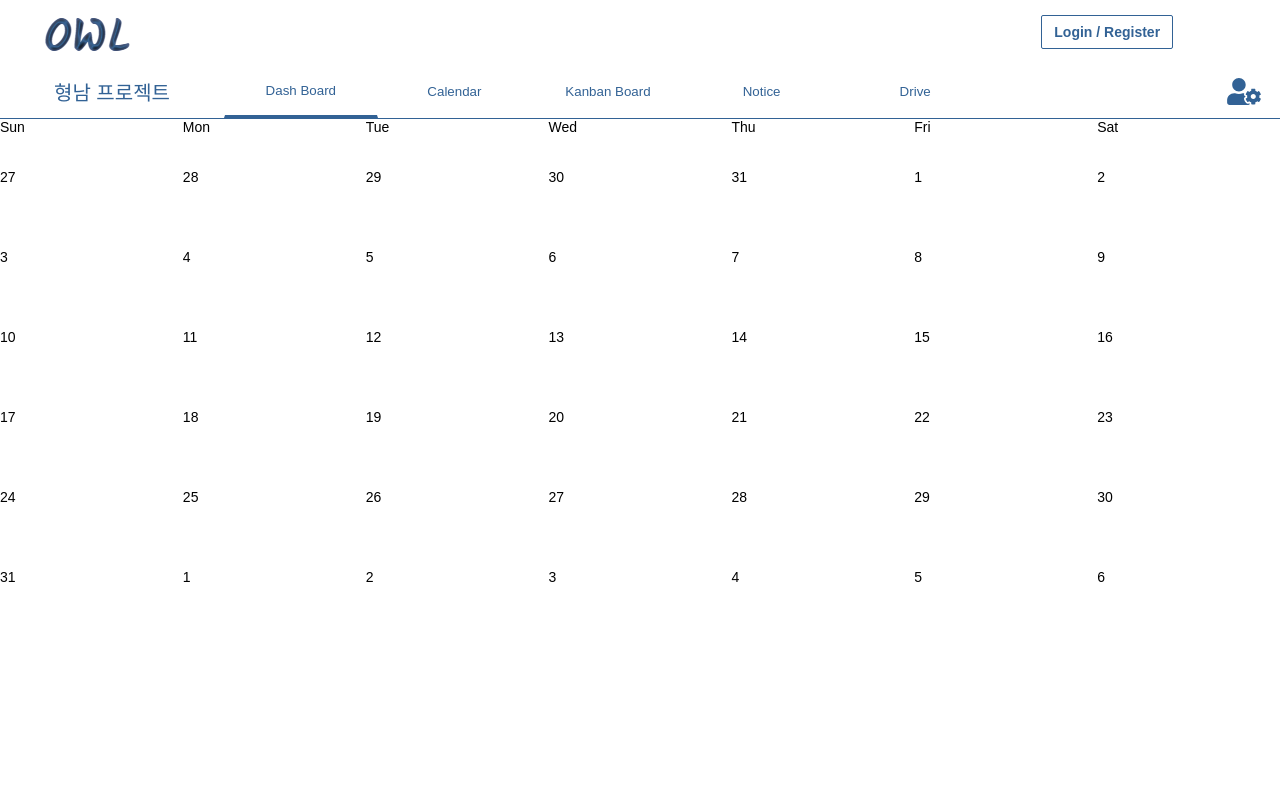
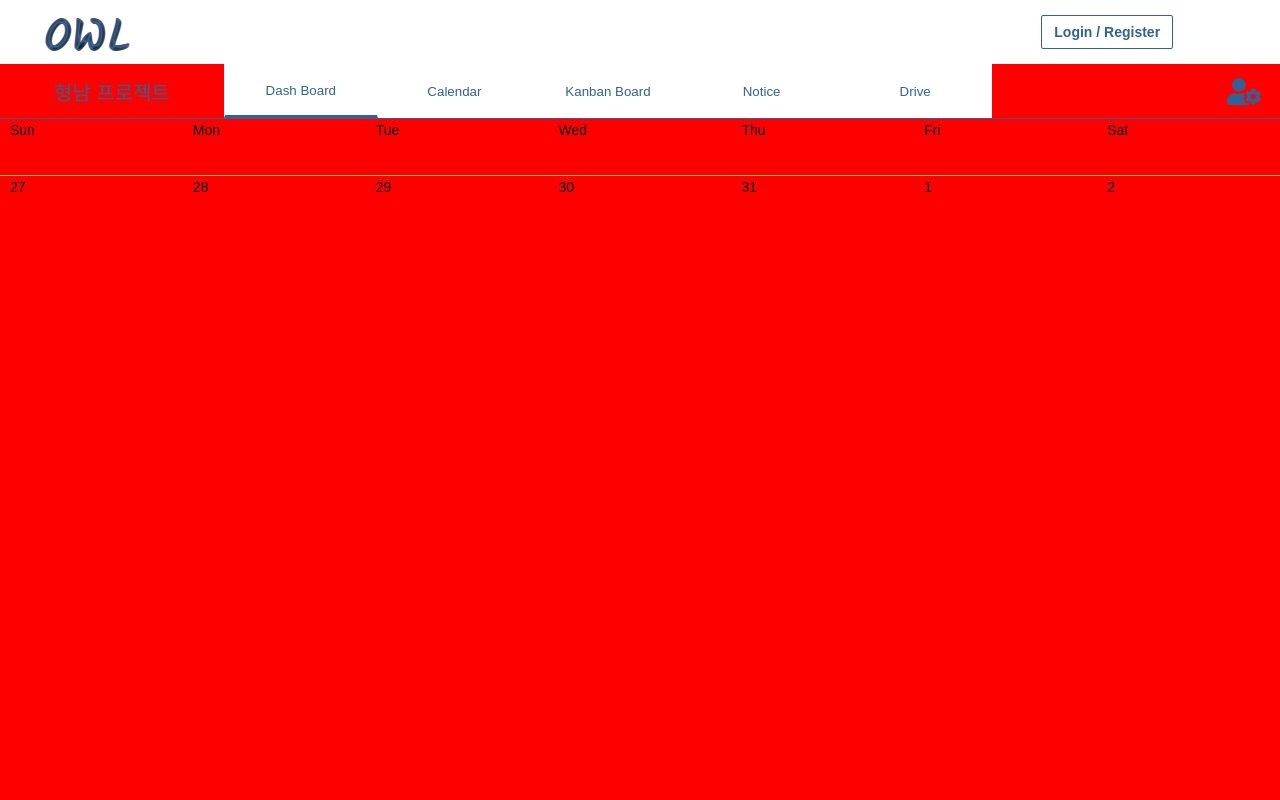
Before and after one commit to hyoungnamoh/react-owl, a Next.js app in the folder front/: page /project/projectList/projectDetail in a window 1280 px wide. Shown: the top 800 px of the page. Built offline with nearby package versions, Linux system fonts and the light colour scheme.

Commit message:
Modify: 캘린더 작업중

```diff
--- a/front/components/Calendar.tsx
+++ b/front/components/Calendar.tsx
@@ -3,18 +3,17 @@ import styles from '../styles/Calendar.module.scss';
 import { getCalendarArray } from '../utils/calendarUtil';
 const Calendar: FC<CalendarProps> = ({ year, month, style, className, headerHeight }) => {
   const [calendarArray, setCalendarArray] = useState<number[][]>([]);
-  const [days, setDays] = useState<day>(['Sun', 'Mon', 'Tue', 'Wed', 'Thu', 'Fri', 'Sat']);
+  const [days, setDays] = useState<days>(['Sun', 'Mon', 'Tue', 'Wed', 'Thu', 'Fri', 'Sat']);
   useEffect(() => {
     setCalendarArray(getCalendarArray({ year, month }));
   }, [year, month]);
-  console.log(calendarArray);
   return (
-    <div className={styles.wrapper}>
-      <div className={styles.header}>
+    <div className={styles.wrapper + ' ' + className} style={style}>
+      <div className={styles.header + ' ' + headerHeight}>
         {
           days.map((e: day) => {
             return (
-              <div className={styles.day}>
+              <div className={styles.dayOfWeek}>
                 {e}
               </div>
             )
@@ -24,11 +23,11 @@ const Calendar: FC<CalendarProps> = ({ year, month, style, className, headerHeig
       {
         calendarArray.map((week, wIndex) => {
           return (
-            <div style={{ display: 'flex', flexDirection: 'row', width: '100%', height: '100%' }}>
+            <div className={styles.week}>
               {
                 week.map((day, dIndex) => {
                   return (
-                    <div style={{ flex: 1 }}>
+                    <div className={styles.dayCell}>
                       {day}
                     </div>
                   )
--- a/front/styles/Calendar.module.scss
+++ b/front/styles/Calendar.module.scss
@@ -1,14 +1,26 @@
 .wrapper {
   width: 100%;
   height: 100%;
-
   .header {
     display: flex;
     width: 100%;
   }
-  .day {
+  .dayOfWeek {
     display: flex;
     flex: 1;
     height: 50px;
+    padding: 3px 10px;
+  }
+  .week {
+    display: flex;
+    flex-direction: row;
+    width: 100%;
+    height: 100%;
+    padding: 3px 10px;
+    border-top: yellowgreen 1px solid;
+  }
+
+  .dayCell {
+    flex: 1;
   }
 }
--- a/front/styles/projectDetail.module.scss
+++ b/front/styles/projectDetail.module.scss
@@ -1,5 +1,6 @@
 .wrapper {
   height: 100%;
+  background-color: red;
   .header {
     display: flex;
     height: 54px;
@@ -52,7 +53,8 @@
   }
 
   .calendar {
-    height: 10vh;
     width: 100%;
+    height: 1000px;
+    background-color: transparent;
   }
 }
--- a/front/types/declarations.d.ts
+++ b/front/types/declarations.d.ts
@@ -67,4 +67,5 @@ interface CalendarProps {
   headerHeight?: number,
 }
 
-type day = ['Sun', 'Mon', 'Tue', 'Wed', 'Thu', 'Fri', 'Sat'] | ['Mon', 'Tue', 'Wed', 'Thu', 'Fri', 'Sat', 'Sun'];
+type days = ['Sun', 'Mon', 'Tue', 'Wed', 'Thu', 'Fri', 'Sat'] | ['Mon', 'Tue', 'Wed', 'Thu', 'Fri', 'Sat', 'Sun'];
+type day = 'Sun' | 'Mon' | 'Tue' | 'Wed' | 'Thu' | 'Fri' | 'Sat';
```
